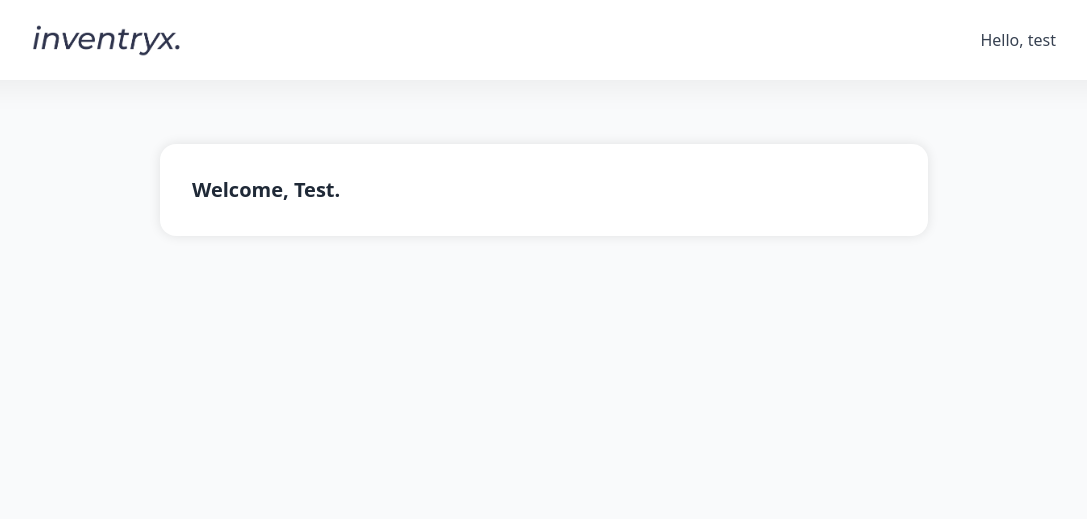
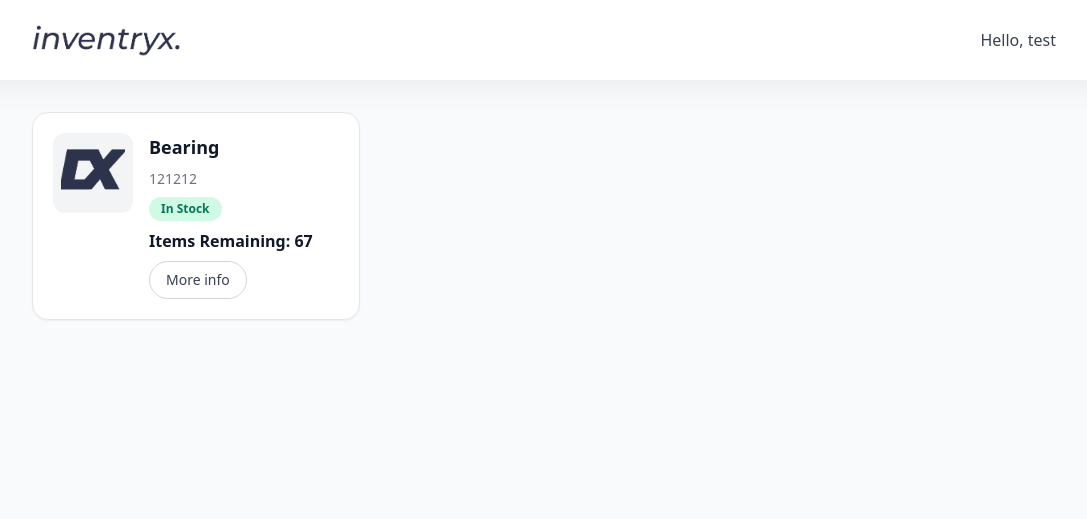
Before and after one commit to toby-sanders01/SE-2026-AT2, a Flask app: page /user in a window 1280 px wide. Shown: the top 519 px of the page, without its empty margins (96-1183 px from the left). Run offline with Flask 3, Linux system fonts and the light colour scheme; a user stored in the database is signed in; style sheets or scripts are compiled from the project's sources; some libraries are stand-ins or nearby versions.

Commit message:
Added cards to user.html

```diff
--- a/templates/signup.html
+++ b/templates/signup.html
@@ -25,9 +25,9 @@
             class="w-full border my-3 border-gray-500/30 outline-none rounded-full py-2.5 px-4"
             type="password" placeholder="Confirm your password" required>
 
-        <input id="workplace_id" name="workplace_id"
+        <!-- <input id="workplace_id" name="workplace_id"
             class="w-full border my-3 border-gray-500/30 outline-none rounded-full py-2.5 px-4"
-            type="text" placeholder="Workplace ID" required>
+            type="text" placeholder="Workplace ID" required> -->
 
         <button type="submit"
             class="w-full my-3 bg-indigo-500 hover:bg-indigo-600/90 active:scale-95 transition py-2.5 rounded-full text-white">
--- a/templates/user.html
+++ b/templates/user.html
@@ -1,9 +1,127 @@
 {% extends "layout.html" %}
 
 {% block body %}
-<section class="max-w-3xl mx-auto mt-8">
-    <div class="bg-white rounded-2xl p-8 shadow-[0px_0px_12px_0px] shadow-black/10">
-        <h1 class="text-xl font-semibold text-gray-800">Welcome, {{ user_name }}.</h1>
+<div class="space-y-6">
+    <section id="welcome-section" class="max-w-3xl mx-auto">
+        <div id="welcome-card" class="bg-white rounded-2xl p-8 shadow-[0px_0px_12px_0px] shadow-black/10 transition-opacity duration-500">
+            <h1 class="text-xl font-semibold text-gray-800 text-center">Welcome, {{ user_name }}.</h1>
+        </div>
+    </section>
+
+    <section class="grid grid-cols-1 sm:grid-cols-2 xl:grid-cols-3 gap-5">
+        <article class="bg-white border border-gray-200 rounded-2xl p-5 shadow-sm">
+            <div class="flex items-start gap-4">
+                <img
+                    src="{{ url_for('static', filename='small-logo.png') }}"
+                    alt="Item image"
+                    class="h-20 w-20 rounded-xl object-cover bg-gray-100 p-2"
+                >
+
+                <div class="flex-1 space-y-2">
+                    <h3 class="text-lg font-semibold text-gray-900">Bearing</h3>
+                    <p class="text-sm font-medium text-gray-500">121212</p>
+                    <div class="inline-flex items-center rounded-full bg-emerald-100 px-3 py-1 text-xs font-semibold text-emerald-700">
+                        In Stock
+                    </div>
+                    <p class="text-base font-semibold text-gray-900">Items Remaining: 67</p>
+                    <button
+                        type="button"
+                        data-modal-open
+                        class="mt-2 inline-flex items-center rounded-full border border-gray-300 px-4 py-2 text-sm font-medium text-gray-700 hover:bg-gray-50 transition-colors"
+                    >
+                        More info
+                    </button>
+                </div>
+            </div>
+        </article>
+
+    </section>
+</div>
+
+<div
+    id="item-modal-overlay"
+    class="fixed inset-0 z-40 hidden items-center justify-center bg-black/25 backdrop-blur-sm p-4"
+    aria-hidden="true"
+>
+    <div
+        role="dialog"
+        aria-modal="true"
+        aria-labelledby="item-modal-title"
+        class="w-full max-w-lg rounded-2xl bg-white p-6 shadow-2xl"
+    >
+        <div class="flex items-start justify-between gap-4">
+            <h2 id="item-modal-title" class="text-xl font-semibold text-gray-900">Item Details</h2>
+            <button
+                type="button"
+                data-modal-close
+                class="rounded-full border border-gray-300 px-3 py-1 text-sm text-gray-700 hover:bg-gray-50"
+            >
+                Close
+            </button>
+        </div>
+
+        <div class="mt-4 space-y-3 text-sm text-gray-700">
+            <p><span class="font-semibold text-gray-900">Tag:</span> SKU-001</p>
+            <p><span class="font-semibold text-gray-900">Status:</span> In Stock</p>
+            <p><span class="font-semibold text-gray-900">Items Remaining:</span> 42</p>
+            <p><span class="font-semibold text-gray-900">Description:</span> In-depth item details can be shown here from your database.</p>
+        </div>
     </div>
-</section>
+</div>
+
+<script> // Codex
+    document.addEventListener("DOMContentLoaded", () => {
+        const welcomeSection = document.getElementById("welcome-section");
+        const welcomeCard = document.getElementById("welcome-card");
+        const modalOverlay = document.getElementById("item-modal-overlay");
+        const openButtons = document.querySelectorAll("[data-modal-open]");
+        const closeButton = modalOverlay ? modalOverlay.querySelector("[data-modal-close]") : null;
+
+        const openModal = () => {
+            if (!modalOverlay) return;
+            modalOverlay.classList.remove("hidden");
+            modalOverlay.classList.add("flex");
+            document.body.classList.add("overflow-hidden");
+        };
+
+        const closeModal = () => {
+            if (!modalOverlay) return;
+            modalOverlay.classList.add("hidden");
+            modalOverlay.classList.remove("flex");
+            document.body.classList.remove("overflow-hidden");
+        };
+
+        openButtons.forEach((button) => {
+            button.addEventListener("click", openModal);
+        });
+
+        if (closeButton) {
+            closeButton.addEventListener("click", closeModal);
+        }
+
+        if (modalOverlay) {
+            modalOverlay.addEventListener("click", (event) => {
+                if (event.target === modalOverlay) {
+                    closeModal();
+                }
+            });
+        }
+
+        document.addEventListener("keydown", (event) => {
+            if (event.key === "Escape") {
+                closeModal();
+            }
+        });
+
+        if (!welcomeSection || !welcomeCard) return;
+
+        setTimeout(() => {
+            welcomeCard.classList.add("opacity-0");
+            setTimeout(() => {
+                welcomeSection.remove();
+            }, 500);
+        }, 3000);
+    });
+</script>
+
 {% endblock %}
```
